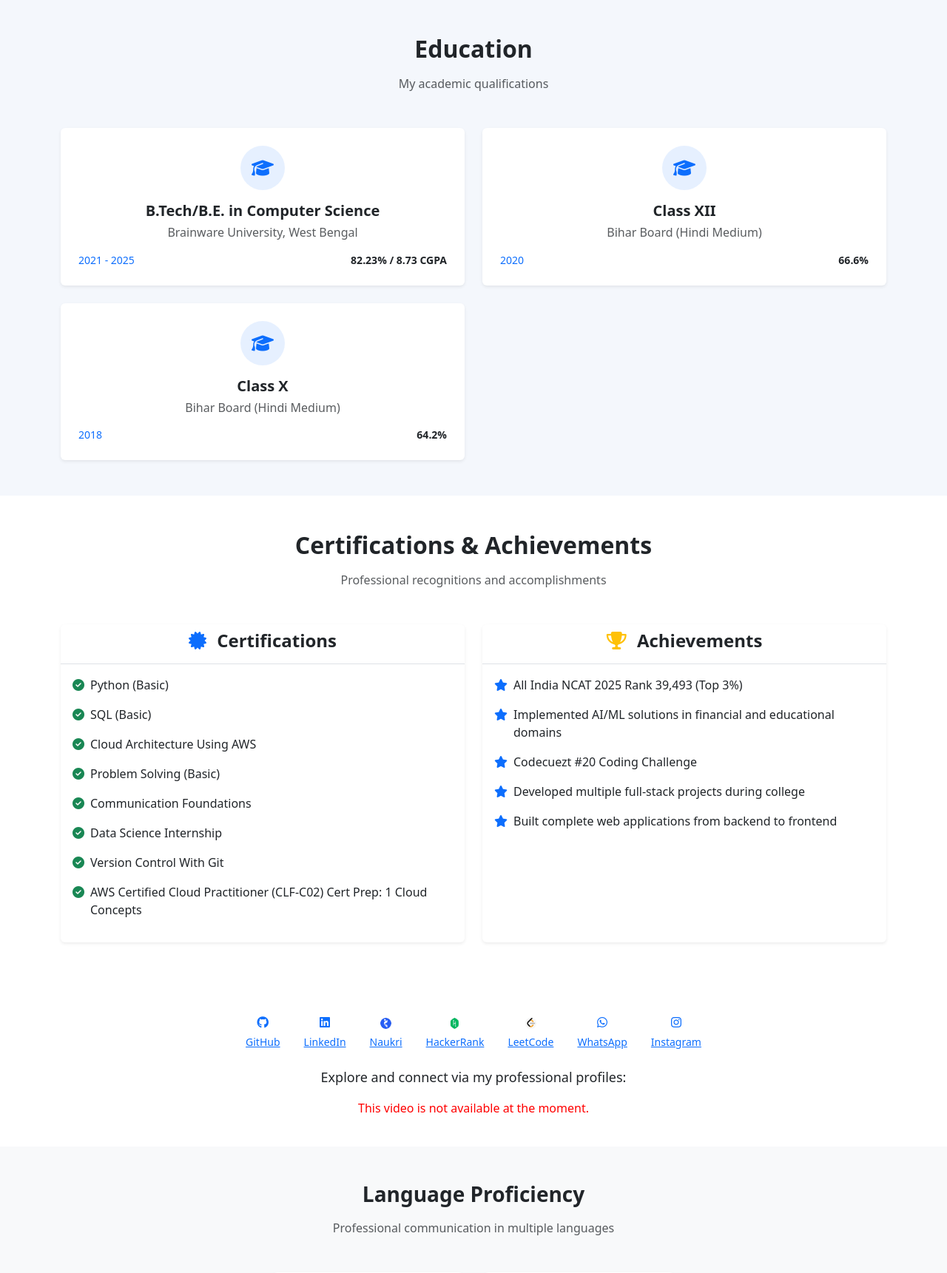
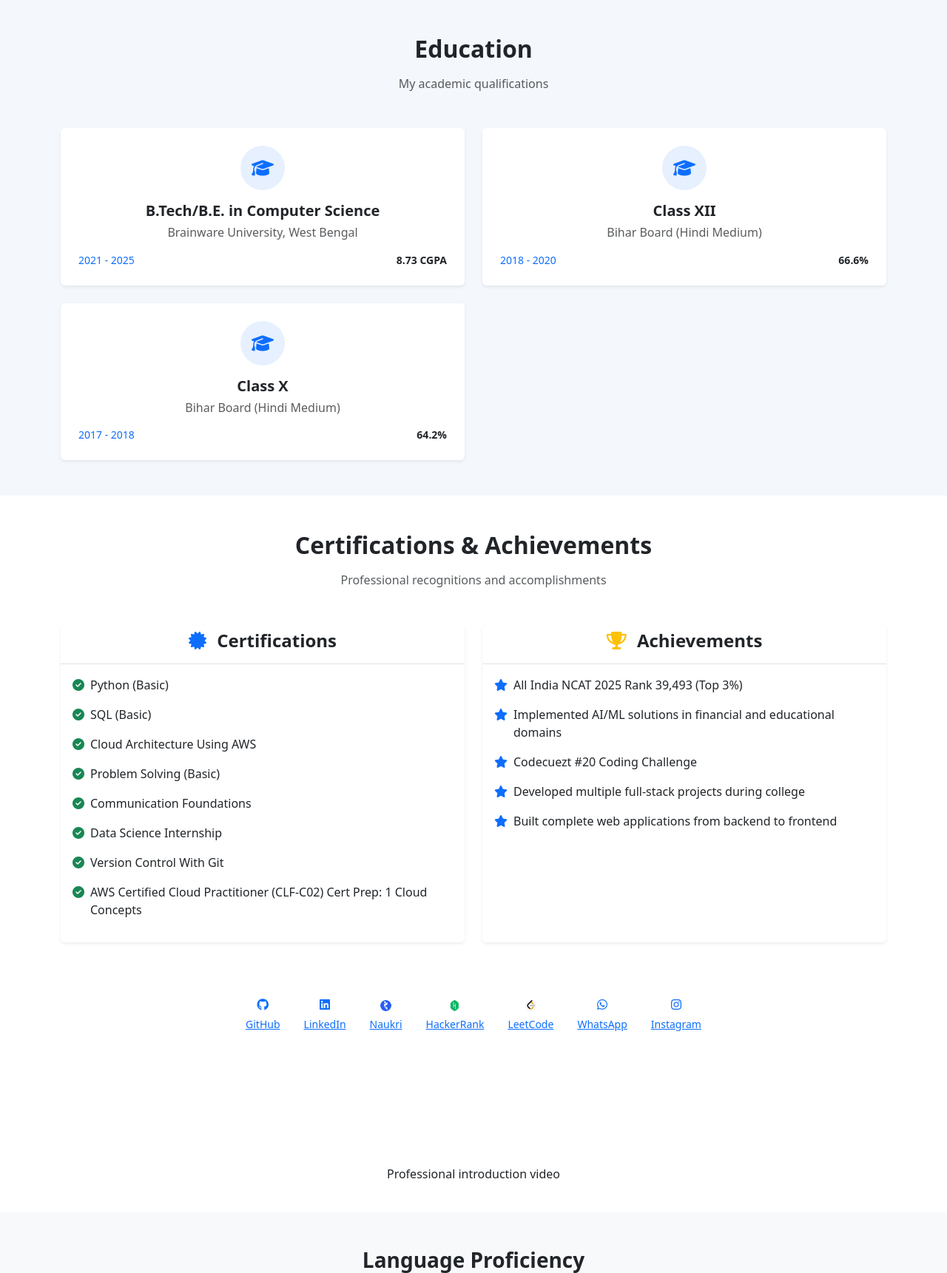
Before and after one commit to ajay9875/MyPortfolio98, a Django app: page / in a window 1280 px wide; the page is wider, and only the part inside the window is pictured. Shown: the part 4000-5721 px from the top of that part at 74% size. Run offline with Django 5.2, Linux system fonts and the light colour scheme; grey boxes are pictures that could not be loaded.

Commit message:
fix:New yt video added to intro section and added new updated resume

```diff
--- a/Myapp/static/css/index.css
+++ b/Myapp/static/css/index.css
@@ -222,9 +222,10 @@ top: 0;
 height: 100%;
 display: flex;
 align-items: center;
-background: #ff0000;
+background: red;
 padding: 0 15px;
 z-index: 2;
+color: black;
 }
 
 .breaking-badge {
@@ -245,7 +246,7 @@ position: relative;
 display: inline-block;
 white-space: nowrap;
 padding-right: 100%;
-animation: ticker 60s linear infinite;
+animation: ticker 300s linear infinite;
 will-change: transform; /* Smooth rendering */
 }
 
@@ -277,4 +278,8 @@ left: 100%;
 padding-left: 30px;
 white-space: nowrap;
 }
+/* Pause ticker on hover */
+.ticker-wrap:hover .ticker-move {
+    animation-play-state: paused;
+}
 /* JavaScript Required for Dynamic Content */
--- a/Myapp/templates/index.html
+++ b/Myapp/templates/index.html
@@ -422,13 +422,11 @@
     </div>
 </section>
 
-<!-- introduction -->
+<!-- Introduction Video Section -->
 <section id="introduction" class="video-section py-4">
   <div class="container">
-        <div class="d-flex flex-column align-items-center mt-4">
-            <div class="d-flex justify-content-center flex-wrap mb-2">
-                <!-- Social Media -->
-                <div class="text-center mx-3 mb-3">
+        <div class="d-flex justify-content-center flex-wrap mb-2">
+            <div class="text-center mx-3 mb-3">
                     <a href="{{ social_links.github }}" target="_blank" class="d-block">
                         <i class="fab fa-github fa-1x"></i>
                         <span class="mt-1 d-block small">GitHub</span>
@@ -463,7 +461,6 @@
                     </a>
                 </div>
 
-                <!-- Other Services -->
                 <div class="text-center mx-3 mb-3">
                     <a href="https://wa.me/{{ social_links.whatsapp }}" target="_blank" class="d-block">
                         <i class="fab fa-whatsapp fa-1x"></i>
@@ -478,11 +475,83 @@
                     </a>
                 </div>
             </div>
-                <p class="lead mb-3" style="text-align: center; font-size: large;">Explore and connect via my professional profiles:</p>
         </div>
 
+            <div class="d-flex flex-column align-items-center">
+                <div class="video-wrapper">
+                    <!-- YouTube video embedded using iframe -->
+                    <div class="youtube-container">
+                        <iframe
+                            src="https://www.youtube.com/embed/ntNo-xdM9gk"
+                            title="Professional Introduction"
+                            frameborder="0"
+                            allow="accelerometer; autoplay; clipboard-write; encrypted-media; gyroscope; picture-in-picture"
+                            allowfullscreen>
+                        </iframe>
+                    </div>
+                </div>
+                <p class="video-caption">Professional introduction video</p>
+            </div>
+</section>
+
+<!-- introduction -->
+<!--
+<section id="introduction" class="video-section py-4">
+  <div class="container">
+        <div class="d-flex justify-content-center flex-wrap mb-2">
+            <div class="text-center mx-3 mb-3">
+                    <a href="{{ social_links.github }}" target="_blank" class="d-block">
+                        <i class="fab fa-github fa-1x"></i>
+                        <span class="mt-1 d-block small">GitHub</span>
+                    </a>
+                </div>
+
+                <div class="text-center mx-3 mb-3">
+                    <a href="{{ social_links.linkedin }}" target="_blank" class="d-block">
+                        <i class="fab fa-linkedin fa-1x"></i>
+                        <span class="mt-1 d-block small">LinkedIn</span>
+                    </a>
+                </div>
+
+                <div class="text-center mx-3 mb-3">
+                    <a href="{{ social_links.naukri }}" target="_blank" class="d-block">
+                        <img src="{% static 'media/naukri.png' %}" alt="naukri" style="width:15px; height:15px; border-radius: 100%;">
+                        <span class="mt-1 d-block small">Naukri</span>
+                    </a>
+                </div>
+
+                <div class="text-center mx-3 mb-3">
+                    <a href="{{ social_links.hackerrank }}" target="_blank" class="d-block">
+                        <img src="{% static 'media/hackerrank.png' %}" alt="hackerrank" style="width:15px; height:15px; border-radius: 100%;">
+                        <span class="mt-1 d-block small">HackerRank</span>
+                    </a>
+                </div>
+
+                <div class="text-center mx-3 mb-3">
+                    <a href="{{ social_links.leetcode }}" target="_blank" class="d-block">
+                        <img  src="{% static 'media/leetcode.png' %}" alt="leetcode" style="width:15px; height:15px; border-radius: 100%;">
+                        <span class="mt-1 d-block small">LeetCode</span>
+                    </a>
+                </div>
+
+                <div class="text-center mx-3 mb-3">
+                    <a href="https://wa.me/{{ social_links.whatsapp }}" target="_blank" class="d-block">
+                        <i class="fab fa-whatsapp fa-1x"></i>
+                        <span class="mt-1 d-block small">WhatsApp</span>
+                    </a>
+                </div>
+
+                <div class="text-center mx-3 mb-3">
+                    <a href="https://instagram.com/{{ social_links.instagram }}" target="_blank" class="d-block">
+                        <i class="fab fa-instagram fa-1x"></i>
+                        <span class="mt-1 d-block small">Instagram</span>
+                    </a>
+                </div>
+            </div>
+        </div>
+
+          <div class="d-flex flex-column align-items-center mt-4">
     <div class="video-wrapper">
-      <!-- Video with thumbnail fallback and mobile-friendly controls -->
       <video
         controls
         playsinline
@@ -494,14 +563,22 @@
         Your browser doesn't support videos.
       </video>
 
-    <!-- Hidden by default -->
     <p id="video-error-message" style="text-align: center; color: red; display: none;">
     This video is not available at the moment.
     </p>
+    </div>
+       >
+        <source src="{% static 'videos/introduction_video.mp4' %}" type="video/mp4" onerror="handleVideoError()">
+        Your browser doesn't support videos.
+      </video>
 
+    <p id="video-error-message" style="text-align: center; color: red; display: none;">
+    This video is not available at the moment.
+    </p>
     </div>
   </div>
 </section>
+-->
 
 <!-- Languages Section -->
 <section class="bg-light py-5" data-aos="fade-up">
@@ -641,7 +718,7 @@ document.addEventListener('DOMContentLoaded', function () {
   setInterval(() => {
     ticker.style.animation = 'none';
     ticker.offsetHeight; /* Trigger reflow */
-    ticker.style.animation = 'ticker 60s linear infinite';
+    ticker.style.animation = 'ticker 300s linear infinite';
   }, 60000);
 });
 
@@ -675,6 +752,38 @@ document.addEventListener('DOMContentLoaded', function () {
         handleVideoError(); // Show error message
       });
   });
+          // Simple error handling for the video
+// Enhanced error handling for YouTube iframe
+function handleVideoError() {
+  const errorMsg = document.getElementById('video-error-message');
+  if (errorMsg) {
+    errorMsg.style.display = 'block';
+    errorMsg.textContent = 'YouTube video is not available at the moment.';
+  }
+  console.error('YouTube video failed to load');
+}
+
+// Check if YouTube iframe loaded successfully
+document.addEventListener('DOMContentLoaded', function() {
+  const iframe = document.querySelector('iframe[src*="youtube"]');
+
+  if (iframe) {
+    iframe.onload = function() {
+      console.log('YouTube video loaded successfully');
+    };
+
+    iframe.onerror = function() {
+      handleVideoError();
+    };
+
+    // Fallback: if iframe doesn't load within 10 seconds
+    setTimeout(function() {
+      if (iframe && !iframe.contentWindow) {
+        handleVideoError();
+      }
+    }, 10000);
+  }
+});
 
 </script>
 </body>
--- a/Myapp/views.py
+++ b/Myapp/views.py
@@ -67,18 +67,18 @@ def portfolio(request):
                 'degree': 'B.Tech/B.E. in Computer Science',
                 'institution': 'Brainware University, West Bengal',
                 'year': '2021 - 2025',
-                'score': '82.23% /  8.73 CGPA'
+                'score': '8.73 CGPA'
             },
             {
                 'degree': 'Class XII',
                 'institution': 'Bihar Board (Hindi Medium)',
-                'year': '2020',
+                'year': '2018 - 2020',
                 'score': '66.6%'
             },
             {
                 'degree': 'Class X',
                 'institution': 'Bihar Board (Hindi Medium)',
-                'year': '2018',
+                'year': '2017 - 2018',
                 'score': '64.2%'
             },
         ],
```
Also changed, not shown: Myapp/static/videos/intro-thumbnail.png, 2 other files.
